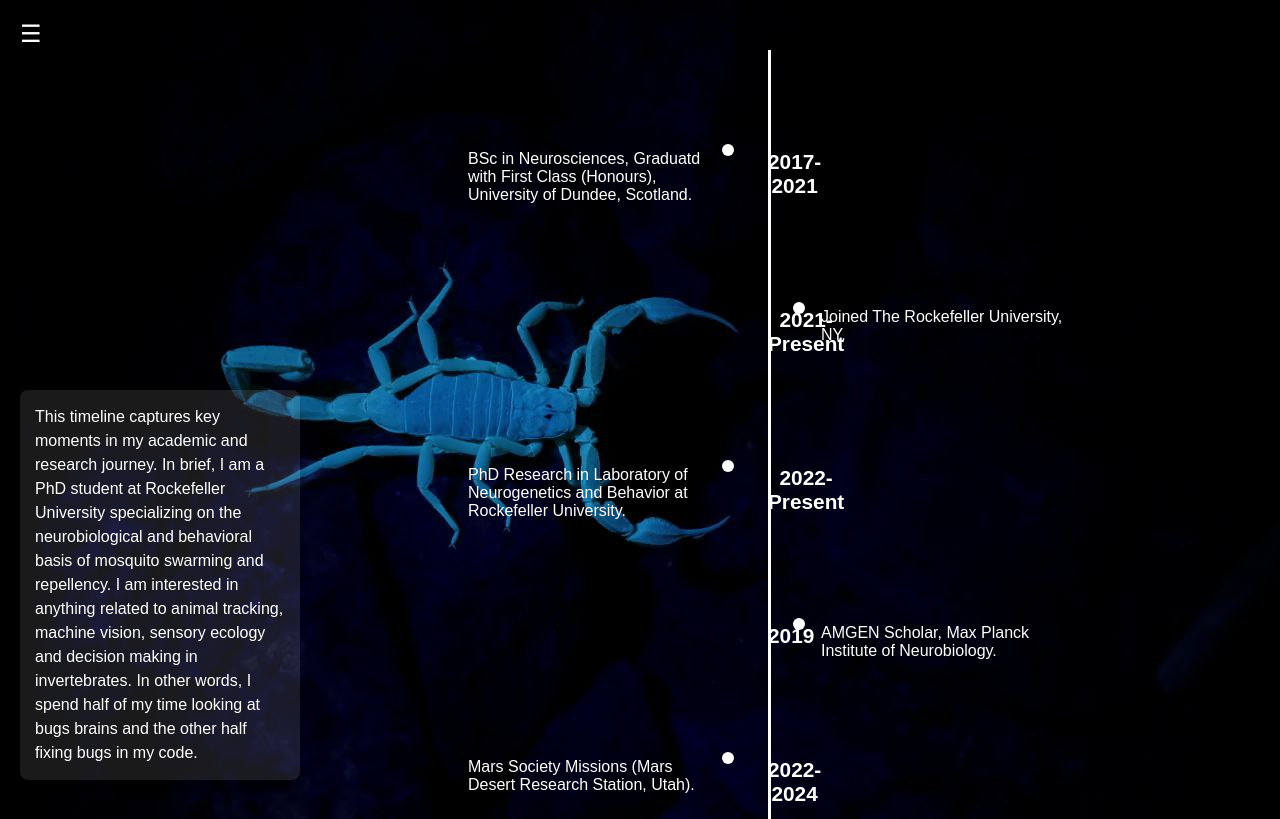
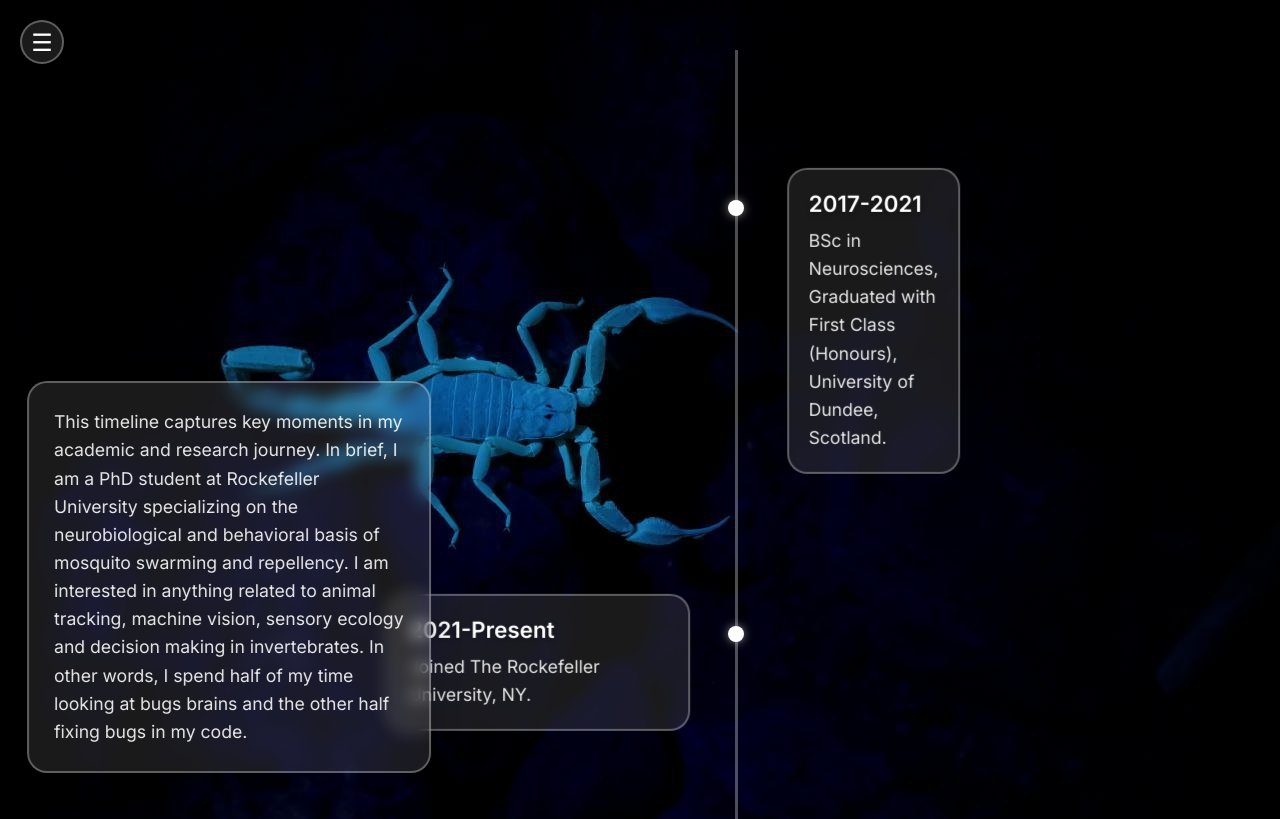
Before and after one commit to JacopoRazzauti/github.io, a plain HTML site: page biography.html in a window 1280 px wide. Shown: the top 819 px of the page. Drawn offline with Linux system fonts and the light colour scheme.

Commit message:
biography

```diff
--- a/biography.css
+++ b/biography.css
@@ -1,15 +1,16 @@
 /* General Styling */
 body {
-    font-family: Arial, sans-serif;
+    font-family: 'Inter', Arial, sans-serif;
     margin: 0;
     padding: 0;
     background: url('scorpion.jpg') no-repeat center center fixed;
     background-size: cover;
     color: #fff;
-    overflow-y: scroll; /* Make page scrollable */
+    overflow-x: hidden;
+    min-height: 100vh;
 }
 
-/* Scrollable Navigation Menu */
+/* Navigation Menu */
 .menu-icon {
     position: fixed;
     top: 20px;
@@ -17,25 +18,42 @@ body {
     font-size: 1.5em;
     color: #fff;
     cursor: pointer;
-    z-index: 10;
+    z-index: 100;
+    width: 40px;
+    height: 40px;
+    background: rgba(255, 255, 255, 0.1);
+    backdrop-filter: blur(8px);
+    border-radius: 50%;
+    display: flex;
+    align-items: center;
+    justify-content: center;
+    border: 2px solid rgba(255, 255, 255, 0.3);
+    transition: all 0.3s ease;
+}
+
+.menu-icon:hover {
+    background: rgba(255, 255, 255, 0.2);
+    transform: scale(1.1);
 }
 
 nav {
     position: fixed;
     top: 0;
-    left: 0;
+    left: -300px;
     height: 100%;
     width: 250px;
-    background-color: rgba(255, 255, 255, 0.1);
-    display: none;
+    background: rgba(255, 255, 255, 0.1);
+    backdrop-filter: blur(8px);
+    display: flex;
     flex-direction: column;
-    padding: 20px;
-    box-shadow: 2px 0 5px rgba(0, 0, 0, 0.2);
-    overflow-y: auto;
+    padding: 80px 20px 20px;
+    box-shadow: 0 0 20px rgba(0, 0, 0, 0.2);
+    transition: transform 0.3s ease;
+    z-index: 90;
 }
 
 nav.show {
-    display: flex;
+    transform: translateX(300px);
 }
 
 nav a {
@@ -43,96 +61,157 @@ nav a {
     text-decoration: none;
     margin: 15px 0;
     font-size: 1.2em;
-    transition: color 0.3s ease;
+    padding: 10px 20px;
+    border-radius: 25px;
+    transition: all 0.3s ease;
+    background: rgba(255, 255, 255, 0.1);
+    backdrop-filter: blur(4px);
+    border: 1px solid rgba(255, 255, 255, 0.2);
 }
 
 nav a:hover {
-    color: #b1d4e0;
+    background: rgba(255, 255, 255, 0.2);
+    transform: translateX(10px);
+}
+
+/* Timeline Container */
+.timeline-container {
+    display: flex;
+    justify-content: center;
+    padding: 50px 0;
+    margin-left: 15vw;
 }
 
 /* Timeline Styling */
-.timeline-container {
-    display: flex;
-    justify-content: flex-start;
-    padding: 50px 0;
-    padding-left: 60vw;
-}
-
 .timeline {
     position: relative;
     width: 3px;
-    background-color: #fff;
-    height: 200vh; /* Extend timeline height */
+    background: rgba(255, 255, 255, 0.3);
+    min-height: 200vh;
+    margin: 0 auto;
 }
 
 .milestone {
     position: relative;
-    margin: 100px 0; /* Increased vertical spacing */
+    margin: 120px 0;
     display: flex;
     flex-direction: column;
     align-items: flex-start;
-    color: #fff;
 }
 
-.milestone .year {
-    font-size: 1.3em;
-    font-weight: bold;
-    text-align: center;
-    margin-bottom: 10px;
+.milestone-content {
+    background: rgba(255, 255, 255, 0.1);
+    backdrop-filter: blur(8px);
+    border: 2px solid rgba(255, 255, 255, 0.3);
+    border-radius: 20px;
+    padding: 20px;
+    max-width: 300px;
+    box-shadow: 0 8px 32px rgba(0, 0, 0, 0.1);
+    transition: all 0.3s ease;
+    animation: jitter 6s infinite alternate ease-in-out;
 }
 
-.milestone .description {
-    max-width: 250px;
-    text-align: left;
-    font-size: 1em;
-    margin-bottom: 10px;
+.milestone-content:hover {
+    transform: scale(1.05);
+    border-color: rgba(255, 255, 255, 0.5);
+    background: rgba(255, 255, 255, 0.15);
 }
 
-.milestone:nth-child(odd) .description {
-    position: absolute;
-    left: -300px; /* Increased left spacing */
+.year {
+    font-size: 1.4em;
+    font-weight: bold;
+    margin-bottom: 10px;
+    color: #fff;
+    text-shadow: 0 2px 4px rgba(0, 0, 0, 0.2);
 }
 
-.milestone:nth-child(even) .description {
-    position: absolute;
-    right: -300px; /* Increased right spacing */
+.description {
+    font-size: 1.1em;
+    line-height: 1.6;
+    color: rgba(255, 255, 255, 0.9);
 }
 
-.milestone:before {
+.milestone:nth-child(odd) .milestone-content {
+    margin-left: 50px;
+}
+
+.milestone:nth-child(even) .milestone-content {
+    margin-right: 50px;
+    margin-left: -350px;
+}
+
+.milestone::before {
     content: "";
     position: absolute;
-    top: 0;
-    width: 12px;
-    height: 12px;
-    background-color: #fff;
+    width: 16px;
+    height: 16px;
+    background: #fff;
     border-radius: 50%;
-    transform: translate(-50%, -50%);
+    left: -6.5px;
+    top: 30px;
+    box-shadow: 0 0 10px rgba(255, 255, 255, 0.5);
+    transition: all 0.3s ease;
 }
 
-.milestone:nth-child(odd):before {
-    left: -40px;
-}
-
-.milestone:nth-child(even):before {
-    right: -40px;
+.milestone:hover::before {
+    transform: scale(1.3);
+    box-shadow: 0 0 20px rgba(255, 255, 255, 0.8);
 }
 
 /* Bio Box Styling */
 .bio-box {
     position: fixed;
-    bottom: 20px;
-    left: 20px;
-    max-width: 250px;
+    bottom: 30px;
+    left: 30px;
+    max-width: 350px;
     background: rgba(255, 255, 255, 0.1);
-    padding: 15px;
-    border-radius: 8px;
-    color: #fff;
-    font-size: 1em;
-    line-height: 1.5;
-    box-shadow: 0 4px 10px rgba(0, 0, 0, 0.2);
+    backdrop-filter: blur(8px);
+    padding: 25px;
+    border-radius: 20px;
+    border: 2px solid rgba(255, 255, 255, 0.3);
+    box-shadow: 0 8px 32px rgba(0, 0, 0, 0.2);
     z-index: 5;
+    transition: all 0.3s ease;
+    animation: jitter 8s infinite alternate ease-in-out;
+}
+
+.bio-box:hover {
+    transform: scale(1.02);
+    border-color: rgba(255, 255, 255, 0.5);
+    background: rgba(255, 255, 255, 0.15);
 }
 
 .bio-box p {
     margin: 0;
+    font-size: 1.1em;
+    line-height: 1.6;
+    color: rgba(255, 255, 255, 0.9);
 }
+
+/* Animations */
+@keyframes jitter {
+    0% { transform: translate(0, 0); }
+    50% { transform: translate(-4px, 4px); }
+    100% { transform: translate(4px, -4px); }
+}
+
+/* Responsive Design */
+@media (max-width: 768px) {
+    .timeline-container {
+        margin-left: 5vw;
+    }
+
+    .milestone-content {
+        max-width: 250px;
+    }
+
+    .milestone:nth-child(even) .milestone-content {
+        margin-left: -300px;
+    }
+
+    .bio-box {
+        max-width: 280px;
+        left: 20px;
+        bottom: 20px;
+    }
+}
--- a/biography.html
+++ b/biography.html
@@ -3,11 +3,12 @@
 <head>
     <meta charset="UTF-8">
     <meta name="viewport" content="width=device-width, initial-scale=1.0">
-    <title>Biography</title>
+    <title>Biography | Jacopo Razzauti</title>
+    <link href="https://fonts.googleapis.com/css2?family=Inter:wght@400;500;600&display=swap" rel="stylesheet">
     <link rel="stylesheet" href="biography.css">
 </head>
 <body>
-    <!-- Scrollable Navigation Menu -->
+    <!-- Navigation Menu -->
     <div class="menu-icon" onclick="toggleMenu()">☰</div>
     <nav id="menu">
         <a href="index.html">Home</a>
@@ -22,46 +23,62 @@
         <div class="timeline">
             <!-- Education -->
             <div class="milestone">
+                <div class="milestone-content">
                     <div class="year">2017-2021</div>
-                <div class="description">BSc in Neurosciences, Graduatd with First Class (Honours), University of Dundee, Scotland.</div>
+                    <div class="description">BSc in Neurosciences, Graduated with First Class (Honours), University of Dundee, Scotland.</div>
+                </div>
             </div>
             <div class="milestone">
+                <div class="milestone-content">
                     <div class="year">2021-Present</div>
                     <div class="description">Joined The Rockefeller University, NY.</div>
                 </div>
+            </div>
             <!-- Research Experience -->
             <div class="milestone">
+                <div class="milestone-content">
                     <div class="year">2022-Present</div>
                     <div class="description">PhD Research in Laboratory of Neurogenetics and Behavior at Rockefeller University.</div>
                 </div>
+            </div>
             <div class="milestone">
+                <div class="milestone-content">
                     <div class="year">2019</div>
                     <div class="description">AMGEN Scholar, Max Planck Institute of Neurobiology.</div>
                 </div>
+            </div>
             <!-- Fieldwork -->
             <div class="milestone">
+                <div class="milestone-content">
                     <div class="year">2022-2024</div>
                     <div class="description">Mars Society Missions (Mars Desert Research Station, Utah).</div>
                 </div>
+            </div>
             <!-- Publications -->
             <div class="milestone">
+                <div class="milestone-content">
                     <div class="year">2022</div>
                     <div class="description">Publication in <em>Nature</em>: "The pupal moulting fluid has evolved social functions in ants."</div>
                 </div>
+            </div>
             <!-- Awards -->
             <div class="milestone">
+                <div class="milestone-content">
                     <div class="year">2023</div>
                     <div class="description">Recipient of the The Boehringer Ingelheim Fonds (BIF) Awards PhD Fellowships for my studies on mosquito repellency.</div>
                 </div>
+            </div>
             <!-- Presentations -->
             <div class="milestone">
+                <div class="milestone-content">
                     <div class="year">2024</div>
                     <div class="description">Recipient of the Price Family Center for the Social Brain PhD Fellowship for my studies on mosquito swarming.</div>
                 </div>
             </div>
         </div>
+    </div>
 
-    <!-- Bio Box in Bottom-Left Corner -->
+    <!-- Bio Box -->
     <div class="bio-box">
         <p>This timeline captures key moments in my academic and research journey. In brief, I am a PhD student at Rockefeller University specializing on the neurobiological and behavioral basis of mosquito swarming and repellency. I am interested in anything related to animal tracking, machine vision, sensory ecology and decision making in invertebrates. In other words, I spend half of my time looking at bugs brains and the other half fixing bugs in my code.</p>
     </div>
@@ -71,6 +88,16 @@
             const menu = document.getElementById("menu");
             menu.classList.toggle("show");
         }
+
+        // Add smooth scroll behavior
+        document.querySelectorAll('a[href^="#"]').forEach(anchor => {
+            anchor.addEventListener('click', function (e) {
+                e.preventDefault();
+                document.querySelector(this.getAttribute('href')).scrollIntoView({
+                    behavior: 'smooth'
+                });
+            });
+        });
     </script>
 </body>
 </html>
--- a/styles.css
+++ b/styles.css
@@ -91,8 +91,8 @@ body {
     position: fixed;
     left: 40px;
     top: 40px;
-    width: 150px;    /* Increased from original size but not as large as previous suggestion */
-    height: 150px;   /* Increased from original size but not as large as previous suggestion */
+    width: 300px;    /* Increased from original size but not as large as previous suggestion */
+    height: 300px;   /* Increased from original size but not as large as previous suggestion */
     background: rgba(255, 255, 255, 0.2);
     backdrop-filter: blur(8px);
     border: 3px solid rgba(255, 255, 255, 0.5);
```
Also changed, not shown: index.html (+1 -1 lines). Lines whose indentation alone changed are shown as unchanged.
